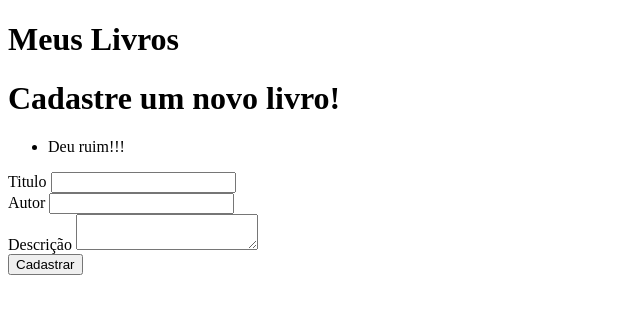
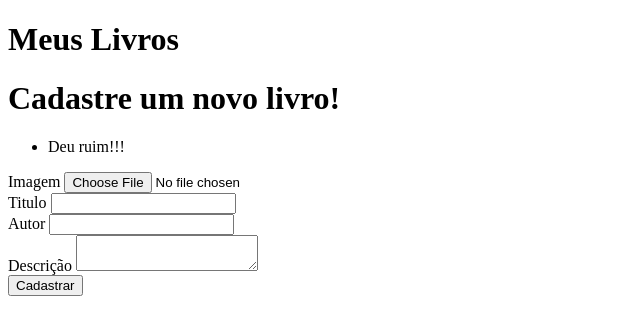
Before and after one commit to IsraelJorge/book-wise, a PHP site: template views/my-books.view.php in a window 1280 px wide. Shown: the part 112-447 px from the top of the page, without its empty margins (0-640 px from the left). Run offline with PHP 8.4, Linux system fonts and the light colour scheme; the template is opened without the code that fills it, so the values that code supplies are empty.

Commit message:
feat: add image upload functionality to book creation and update database schema to store image URLs

```diff
--- a/views/components/card-book.php
+++ b/views/components/card-book.php
@@ -5,12 +5,12 @@
 ?>
 
 <div class="border-stone-800 border-2 bg-stone-900 p-2 rounded">
-  <div class="flex">
+  <div class="flex gap-2">
     <div class="w-1/3">
-      imagem
+      <img src="<?= $book->image_url ?>" alt="<?= $book->title ?>" class="w-60 h-full object-cover rounded">
     </div>
 
-    <div class="space-y-1">
+    <div class="flex flex-col gap-1">
       <a href="/book?id=<?= $book->id ?>" class="font-semibold hover:underline"><?= $book->title ?></a>
       <div class="text-xs italic"><?= $book->author ?></div>
       <div class="text-xs italic">
--- a/views/my-books.view.php
+++ b/views/my-books.view.php
@@ -15,7 +15,7 @@
         Cadastre um novo livro!
       </h1>
 
-      <form method="POST" action="/book-create" class="p-4 flex flex-col gap-4">
+      <form method="POST" action="/book-create" enctype="multipart/form-data" class="p-4 flex flex-col gap-4">
         <?php if ($validations = flash()->get('validations')): ?>
           <div class="w-full font-semibold text-sm border-2 border-red-800 bg-red-900 text-red-400 rounded-md px-5 py-1">
             <ul>
@@ -26,6 +26,19 @@
             </ul>
           </div>
         <?php endif; ?>
+
+        <div class="flex flex-col gap-1">
+          <label class="text-stone-400 font-semibold text-sm" for="image">
+            Imagem
+          </label>
+          <input
+            id="image"
+            type="file"
+            name="image"
+            accept="image/*"
+            placeholder="Selecione uma imagem..."
+            class="border-stone-800 border-2 rounded-md px-2 py-1 bg-stone-900 text-sm outline-none" />
+        </div>
 
         <div class="flex flex-col gap-1">
           <label class="text-stone-400 font-semibold text-sm" for="title">
```
Also changed, not shown: controllers/book-create.controller.php (+17 -4 lines), models/book.model.php (+6 -4 lines), database/db.sqlite, images/a2a8166aefe29830c73d6959c66ff679.png (added).
